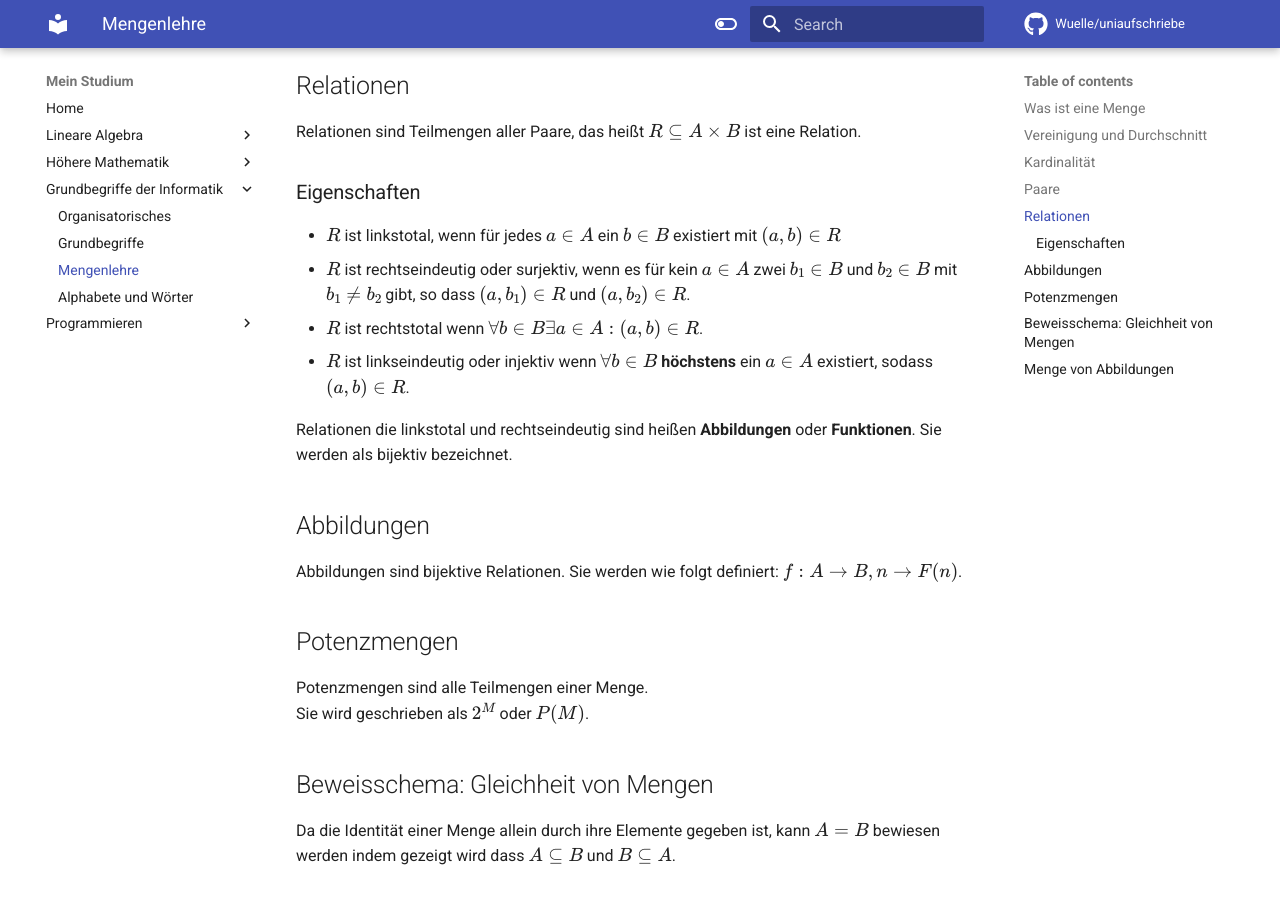
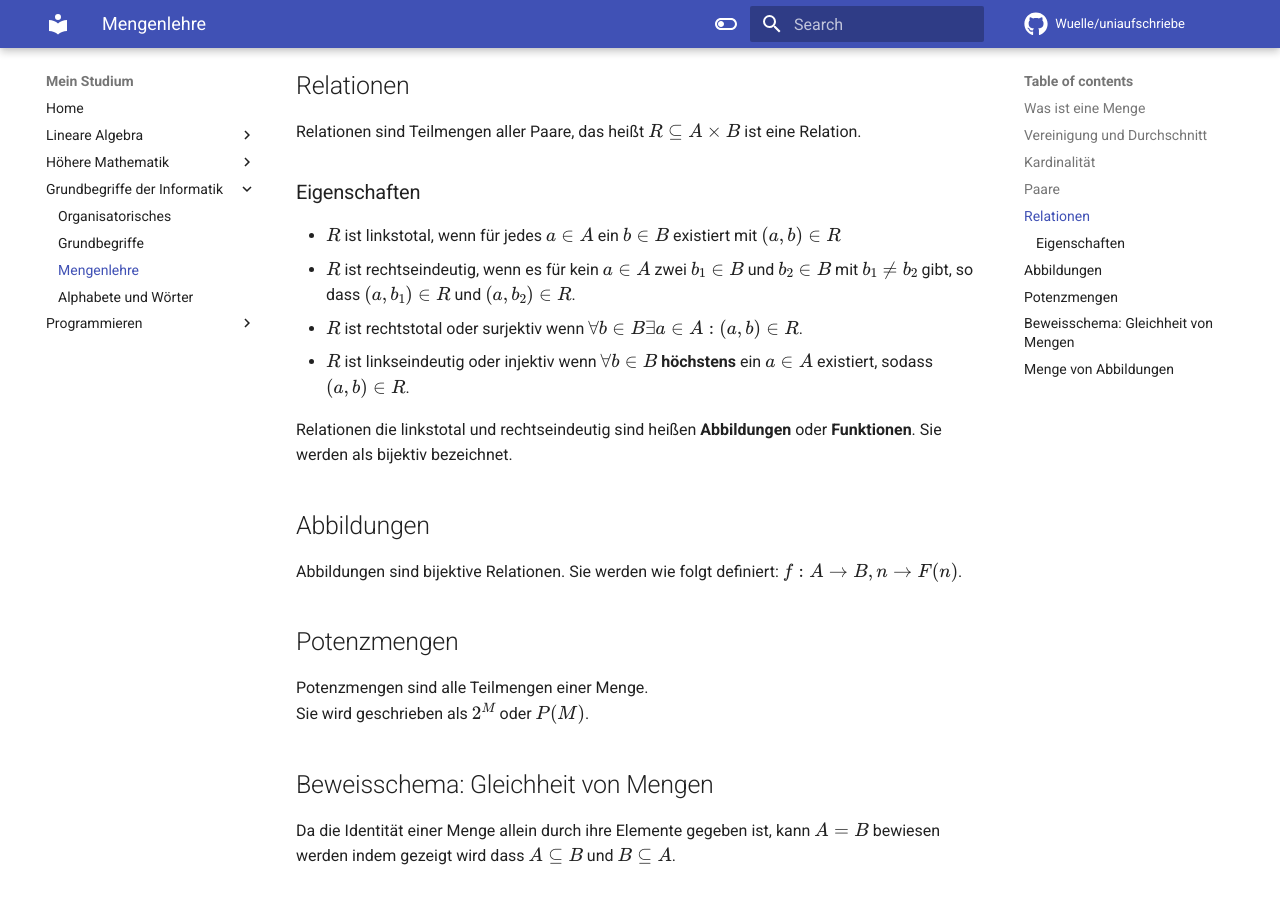
Before and after one commit to Wuelle/uniaufschriebe, an MkDocs documentation site: the page built from docs/gbi/mengenlehre.md, in a window 1280 px wide and 900 px high, scrolled down 2172 px. Built offline with MkDocs 1.6.1 and Material for MkDocs 9.7.7, drawn with Linux system fonts in a browser that asks for light colours; comment, search, counter and statistics services are not loaded.

Commit message:
mehr definitionen

```diff
--- a/docs/gbi/mengenlehre.md
+++ b/docs/gbi/mengenlehre.md
@@ -84,8 +84,8 @@ Relationen sind Teilmengen aller Paare, das heißt $R \subseteq A \times B$ ist
 ### Eigenschaften
 
 * $R$ ist linkstotal, wenn für jedes $a \in A$ ein $b \in B$ existiert mit $(a, b) \in R$
-* $R$ ist rechtseindeutig oder surjektiv, wenn es für kein $a \in A$ zwei $b_1 \in B$ und $b_2 \in B$ mit $b_1 \neq b_2$ gibt, so dass $(a, b_1) \in R$ und $(a, b_2) \in R$.
-* $R$ ist rechtstotal wenn $\forall b \in B \exists a \in A: (a, b) \in R$.
+* $R$ ist rechtseindeutig, wenn es für kein $a \in A$ zwei $b_1 \in B$ und $b_2 \in B$ mit $b_1 \neq b_2$ gibt, so dass $(a, b_1) \in R$ und $(a, b_2) \in R$.
+* $R$ ist rechtstotal oder surjektiv wenn $\forall b \in B \exists a \in A: (a, b) \in R$.
 * $R$ ist linkseindeutig oder injektiv wenn $\forall b \in B$ **höchstens** ein $a \in A$ existiert, sodass $(a, b) \in R$.
 
 Relationen die linkstotal und rechtseindeutig sind heißen **Abbildungen** oder **Funktionen**. Sie
```
